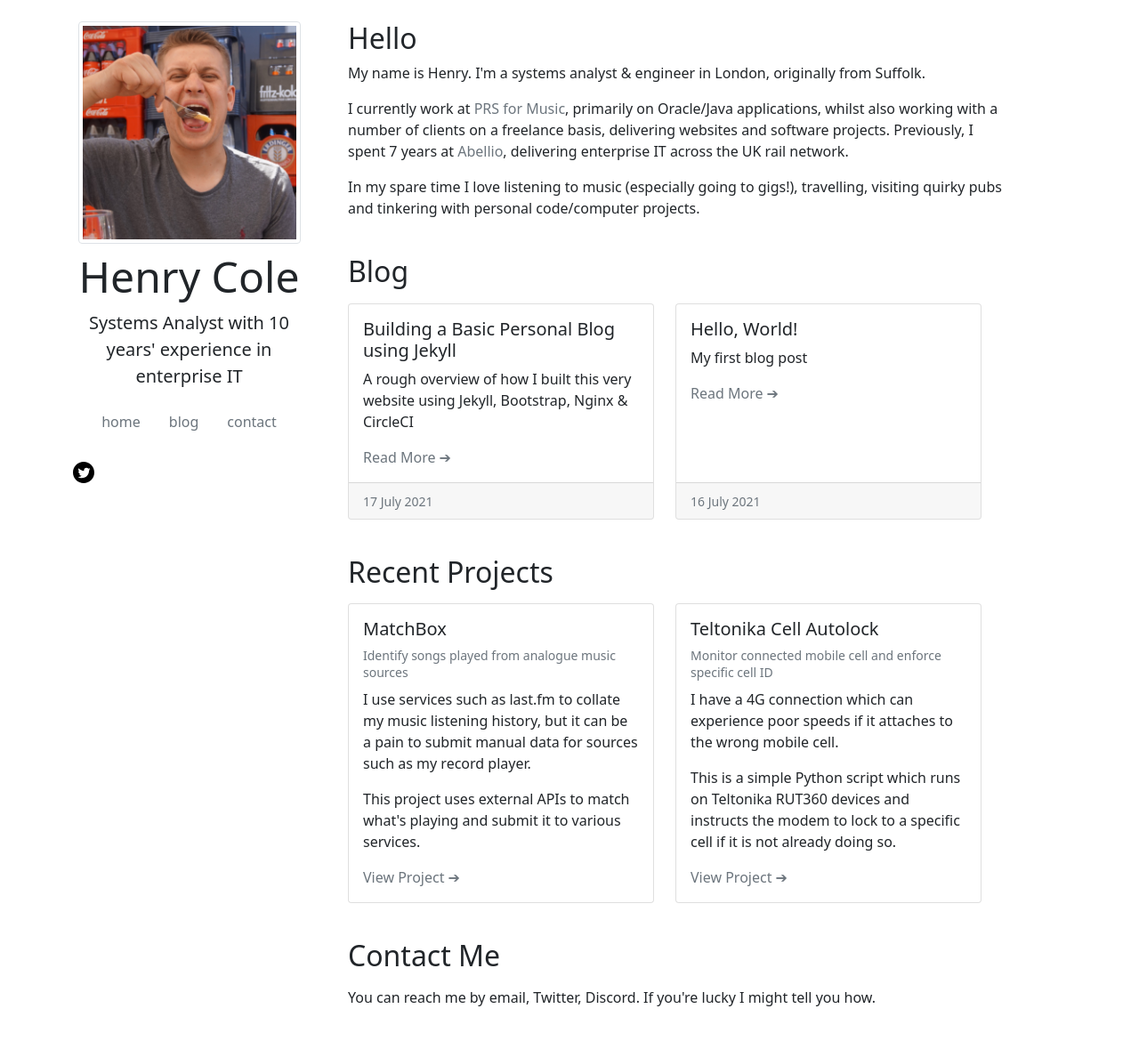
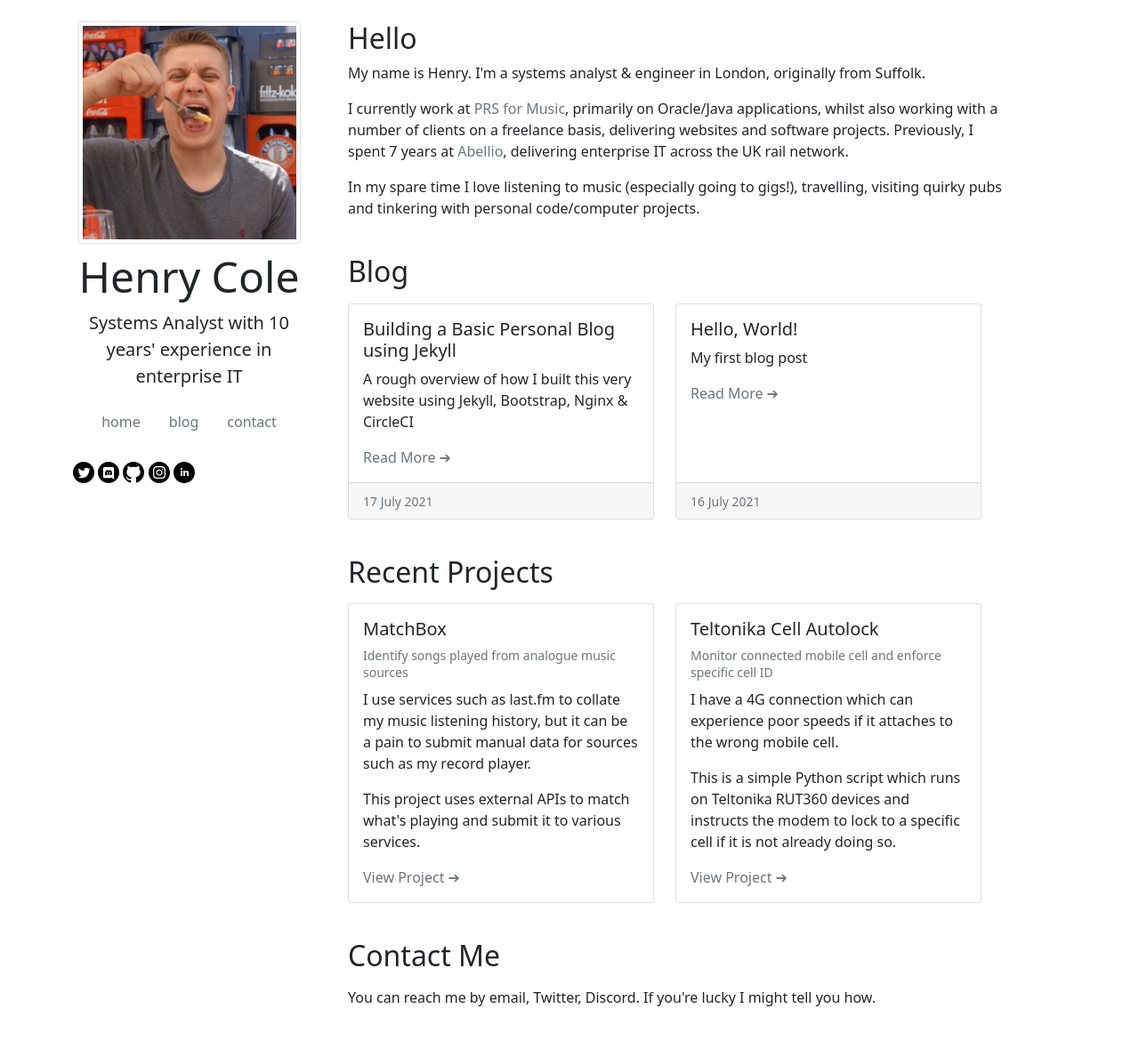
Before and after one commit to hcuk94/henry-personal-website, a Jekyll site: the page built from index.html, in a window 1280 px wide and 1173 px high. Shown: the top 1170 px of the window at 89% size. Built offline with Jekyll 4.4.1, drawn with Linux system fonts in a browser that asks for light colours.

Commit message:
added some more social icons

```diff
--- a/_includes/social_icons.html
+++ b/_includes/social_icons.html
@@ -1 +1,10 @@
+<!-- Twitter -->
 <svg xmlns="http://www.w3.org/2000/svg" width="24" height="24" viewBox="0 0 24 24"><path d="M12 0c-6.627 0-12 5.373-12 12s5.373 12 12 12 12-5.373 12-12-5.373-12-12-12zm6.066 9.645c.183 4.04-2.83 8.544-8.164 8.544-1.622 0-3.131-.476-4.402-1.291 1.524.18 3.045-.244 4.252-1.189-1.256-.023-2.317-.854-2.684-1.995.451.086.895.061 1.298-.049-1.381-.278-2.335-1.522-2.304-2.853.388.215.83.344 1.301.359-1.279-.855-1.641-2.544-.889-3.835 1.416 1.738 3.533 2.881 5.92 3.001-.419-1.796.944-3.527 2.799-3.527.825 0 1.572.349 2.096.907.654-.128 1.27-.368 1.824-.697-.215.671-.67 1.233-1.263 1.589.581-.07 1.135-.224 1.649-.453-.384.578-.87 1.084-1.433 1.489z"/></svg>
+<!-- Discord -->
+<svg width="24" height="24" xmlns="http://www.w3.org/2000/svg" fill-rule="evenodd" clip-rule="evenodd"><path d="M12 0c-6.626 0-12 5.372-12 12 0 6.627 5.374 12 12 12 6.627 0 12-5.373 12-12 0-6.628-5.373-12-12-12zm3.248 18.348l-.371-1.295.896.833.847.784 1.505 1.33v-12.558c0-.798-.644-1.442-1.435-1.442h-9.38c-.791 0-1.435.644-1.435 1.442v9.464c0 .798.644 1.442 1.435 1.442h7.938zm-1.26-3.206l-.462-.567c.917-.259 1.267-.833 1.267-.833-.287.189-.56.322-.805.413-.35.147-.686.245-1.015.301-.672.126-1.288.091-1.813-.007-.399-.077-.742-.189-1.029-.301-.161-.063-.336-.14-.511-.238l-.028-.016-.007-.003-.028-.016-.028-.021-.196-.119s.336.56 1.225.826l-.469.581c-1.547-.049-2.135-1.064-2.135-1.064 0-2.254 1.008-4.081 1.008-4.081 1.008-.756 1.967-.735 1.967-.735l.07.084c-1.26.364-1.841.917-1.841.917l.413-.203c.749-.329 1.344-.42 1.589-.441l.119-.014c.427-.056.91-.07 1.414-.014.665.077 1.379.273 2.107.672 0 0-.553-.525-1.743-.889l.098-.112s.959-.021 1.967.735c0 0 1.008 1.827 1.008 4.081 0 0-.573.977-2.142 1.064zm-.7-3.269c-.399 0-.714.35-.714.777 0 .427.322.777.714.777.399 0 .714-.35.714-.777 0-.427-.315-.777-.714-.777zm-2.555 0c-.399 0-.714.35-.714.777 0 .427.322.777.714.777.399 0 .714-.35.714-.777.007-.427-.315-.777-.714-.777z"/></svg>
+<!-- GitHub -->
+<svg xmlns="http://www.w3.org/2000/svg" width="24" height="24" viewBox="0 0 24 24"><path d="M12 0c-6.626 0-12 5.373-12 12 0 5.302 3.438 9.8 8.207 11.387.599.111.793-.261.793-.577v-2.234c-3.338.726-4.033-1.416-4.033-1.416-.546-1.387-1.333-1.756-1.333-1.756-1.089-.745.083-.729.083-.729 1.205.084 1.839 1.237 1.839 1.237 1.07 1.834 2.807 1.304 3.492.997.107-.775.418-1.305.762-1.604-2.665-.305-5.467-1.334-5.467-5.931 0-1.311.469-2.381 1.236-3.221-.124-.303-.535-1.524.117-3.176 0 0 1.008-.322 3.301 1.23.957-.266 1.983-.399 3.003-.404 1.02.005 2.047.138 3.006.404 2.291-1.552 3.297-1.23 3.297-1.23.653 1.653.242 2.874.118 3.176.77.84 1.235 1.911 1.235 3.221 0 4.609-2.807 5.624-5.479 5.921.43.372.823 1.102.823 2.222v3.293c0 .319.192.694.801.576 4.765-1.589 8.199-6.086 8.199-11.386 0-6.627-5.373-12-12-12z"/></svg>
+<!-- Instagram -->
+<svg xmlns="http://www.w3.org/2000/svg" width="24" height="24" viewBox="0 0 24 24"><path d="M14.829 6.302c-.738-.034-.96-.04-2.829-.04s-2.09.007-2.828.04c-1.899.087-2.783.986-2.87 2.87-.033.738-.041.959-.041 2.828s.008 2.09.041 2.829c.087 1.879.967 2.783 2.87 2.87.737.033.959.041 2.828.041 1.87 0 2.091-.007 2.829-.041 1.899-.086 2.782-.988 2.87-2.87.033-.738.04-.96.04-2.829s-.007-2.09-.04-2.828c-.088-1.883-.973-2.783-2.87-2.87zm-2.829 9.293c-1.985 0-3.595-1.609-3.595-3.595 0-1.985 1.61-3.594 3.595-3.594s3.595 1.609 3.595 3.594c0 1.985-1.61 3.595-3.595 3.595zm3.737-6.491c-.464 0-.84-.376-.84-.84 0-.464.376-.84.84-.84.464 0 .84.376.84.84 0 .463-.376.84-.84.84zm-1.404 2.896c0 1.289-1.045 2.333-2.333 2.333s-2.333-1.044-2.333-2.333c0-1.289 1.045-2.333 2.333-2.333s2.333 1.044 2.333 2.333zm-2.333-12c-6.627 0-12 5.373-12 12s5.373 12 12 12 12-5.373 12-12-5.373-12-12-12zm6.958 14.886c-.115 2.545-1.532 3.955-4.071 4.072-.747.034-.986.042-2.887.042s-2.139-.008-2.886-.042c-2.544-.117-3.955-1.529-4.072-4.072-.034-.746-.042-.985-.042-2.886 0-1.901.008-2.139.042-2.886.117-2.544 1.529-3.955 4.072-4.071.747-.035.985-.043 2.886-.043s2.14.008 2.887.043c2.545.117 3.957 1.532 4.071 4.071.034.747.042.985.042 2.886 0 1.901-.008 2.14-.042 2.886z"/></svg>
+<!-- LinkedIn -->
+<svg xmlns="http://www.w3.org/2000/svg" width="24" height="24" viewBox="0 0 24 24"><path d="M12 0c-6.627 0-12 5.373-12 12s5.373 12 12 12 12-5.373 12-12-5.373-12-12-12zm-2 16h-2v-6h2v6zm-1-6.891c-.607 0-1.1-.496-1.1-1.109 0-.612.492-1.109 1.1-1.109s1.1.497 1.1 1.109c0 .613-.493 1.109-1.1 1.109zm8 6.891h-1.998v-2.861c0-1.881-2.002-1.722-2.002 0v2.861h-2v-6h2v1.093c.872-1.616 4-1.736 4 1.548v3.359z"/></svg>
```
